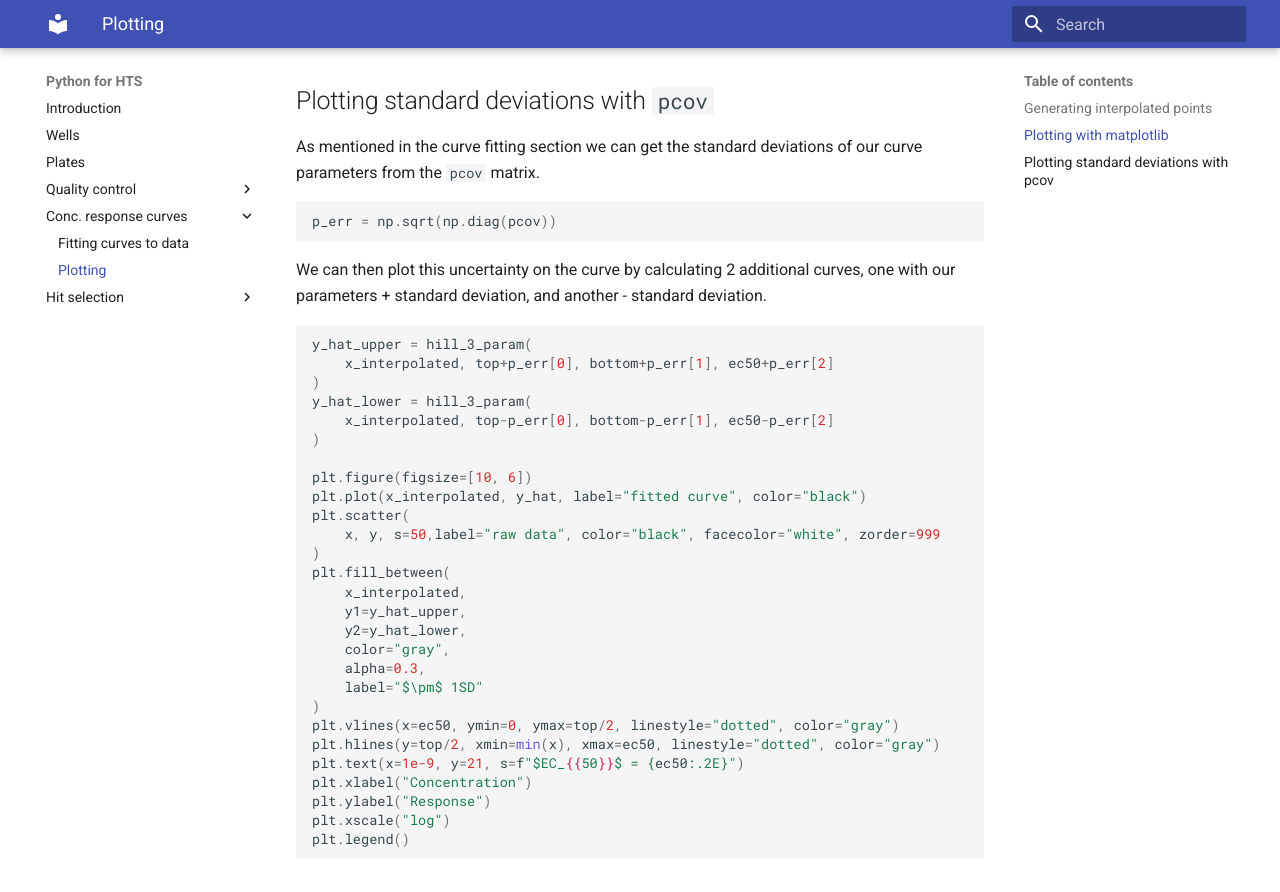
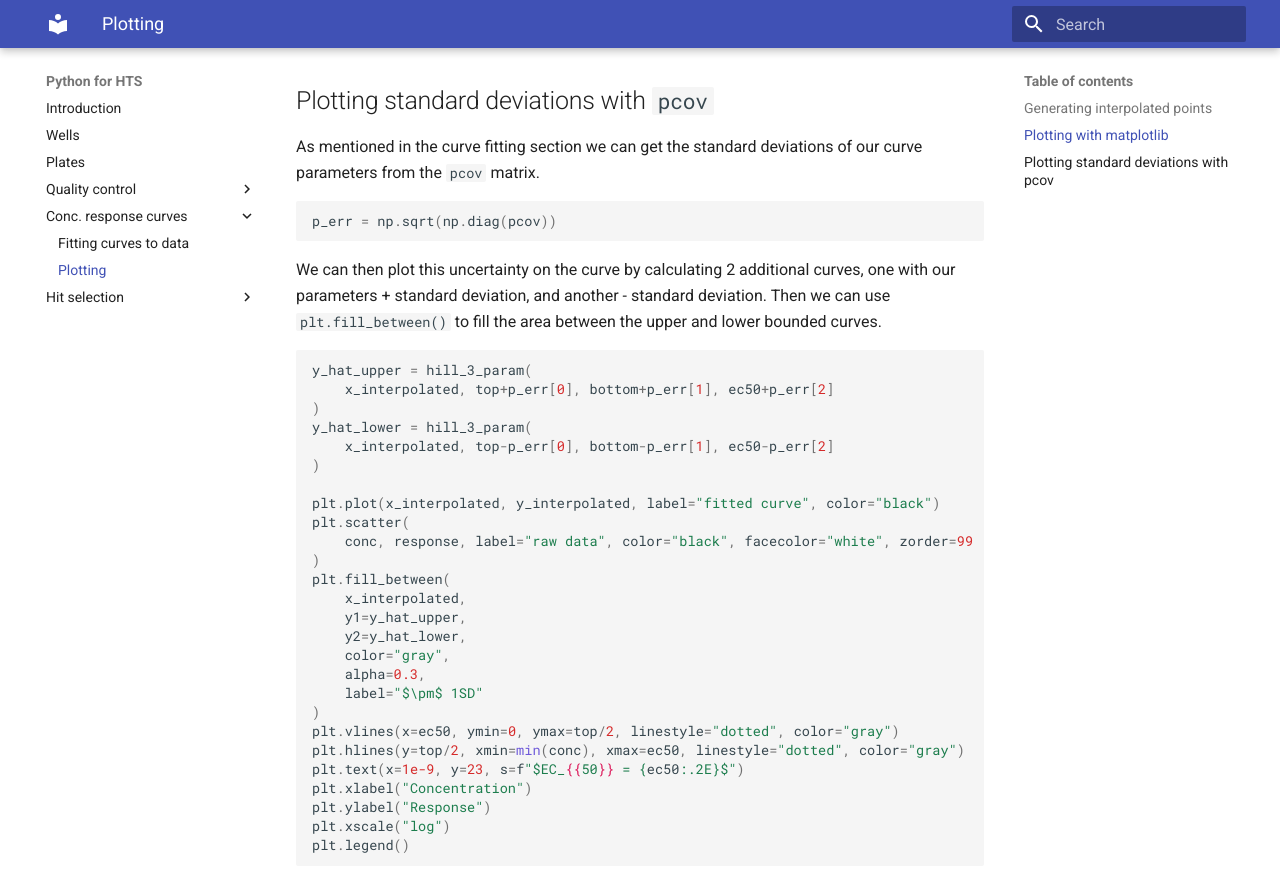
Before and after one commit to Swarchal/python-for-HTS, an MkDocs documentation site: the page built from docs/conc_response_curves/plotting.md, in a window 1280 px wide and 900 px high, scrolled down 1761 px. Shown: the top 892 px of the window. Built offline with MkDocs 1.6.1 and Material for MkDocs 9.7.7, drawn with Linux system fonts in a browser that asks for light colours.

Commit message:
fix variable names

````diff
--- a/docs/conc_response_curves/plotting.md
+++ b/docs/conc_response_curves/plotting.md
@@ -79,6 +79,8 @@ p_err = np.sqrt(np.diag(pcov))
 
 We can then plot this uncertainty on the curve by calculating 2 additional curves,
 one with our parameters + standard deviation, and another - standard deviation.
+Then we can use `plt.fill_between()` to fill the area between the upper and lower
+bounded curves.
 
 ```python
 y_hat_upper = hill_3_param(
@@ -88,10 +90,9 @@ y_hat_lower = hill_3_param(
     x_interpolated, top-p_err[0], bottom-p_err[1], ec50-p_err[2]
 )
 
-plt.figure(figsize=[10, 6])
-plt.plot(x_interpolated, y_hat, label="fitted curve", color="black")
+plt.plot(x_interpolated, y_interpolated, label="fitted curve", color="black")
 plt.scatter(
-    x, y, s=50,label="raw data", color="black", facecolor="white", zorder=999
+    conc, response, label="raw data", color="black", facecolor="white", zorder=99
 )
 plt.fill_between(
     x_interpolated,
@@ -102,8 +103,8 @@ plt.fill_between(
     label="$\pm$ 1SD"
 )
 plt.vlines(x=ec50, ymin=0, ymax=top/2, linestyle="dotted", color="gray")
-plt.hlines(y=top/2, xmin=min(x), xmax=ec50, linestyle="dotted", color="gray")
-plt.text(x=1e-9, y=21, s=f"$EC_{{50}}$ = {ec50:.2E}")
+plt.hlines(y=top/2, xmin=min(conc), xmax=ec50, linestyle="dotted", color="gray")
+plt.text(x=1e-9, y=23, s=f"$EC_{{50}} = {ec50:.2E}$")
 plt.xlabel("Concentration")
 plt.ylabel("Response")
 plt.xscale("log")
````
